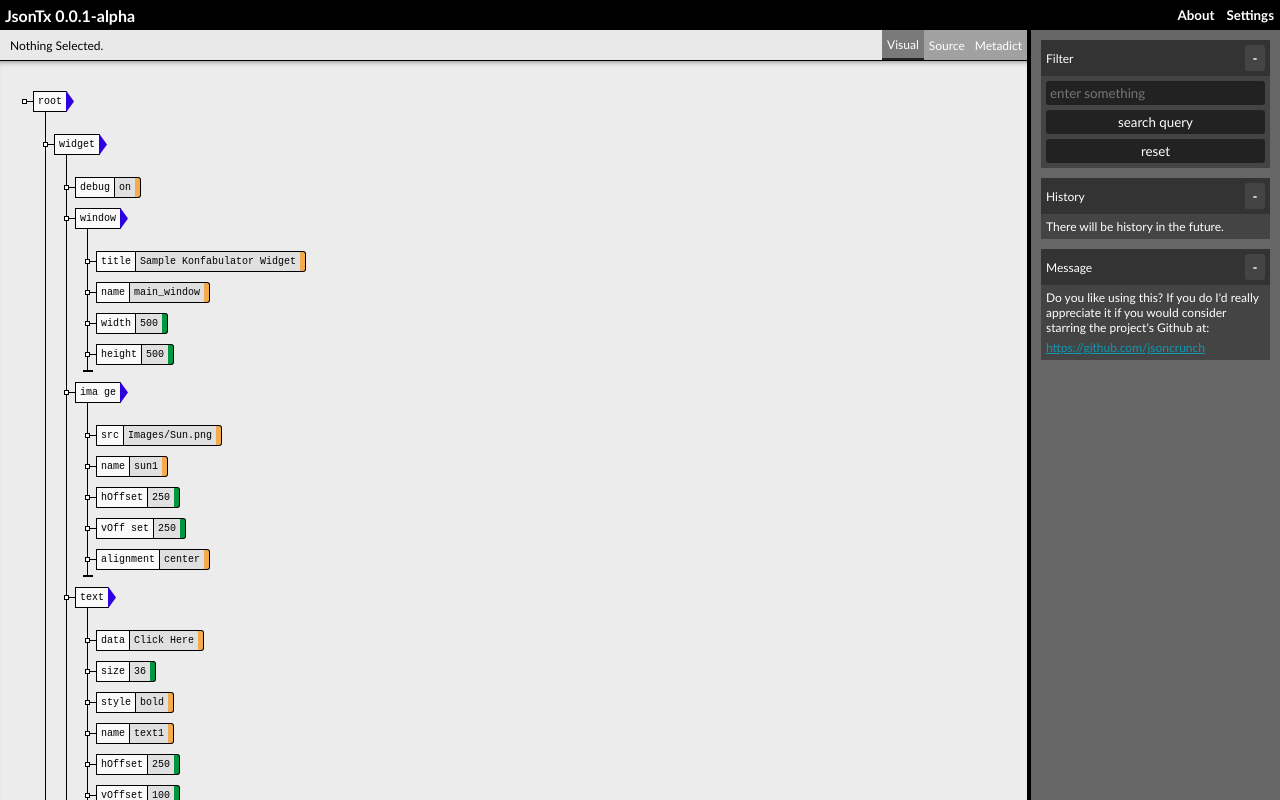
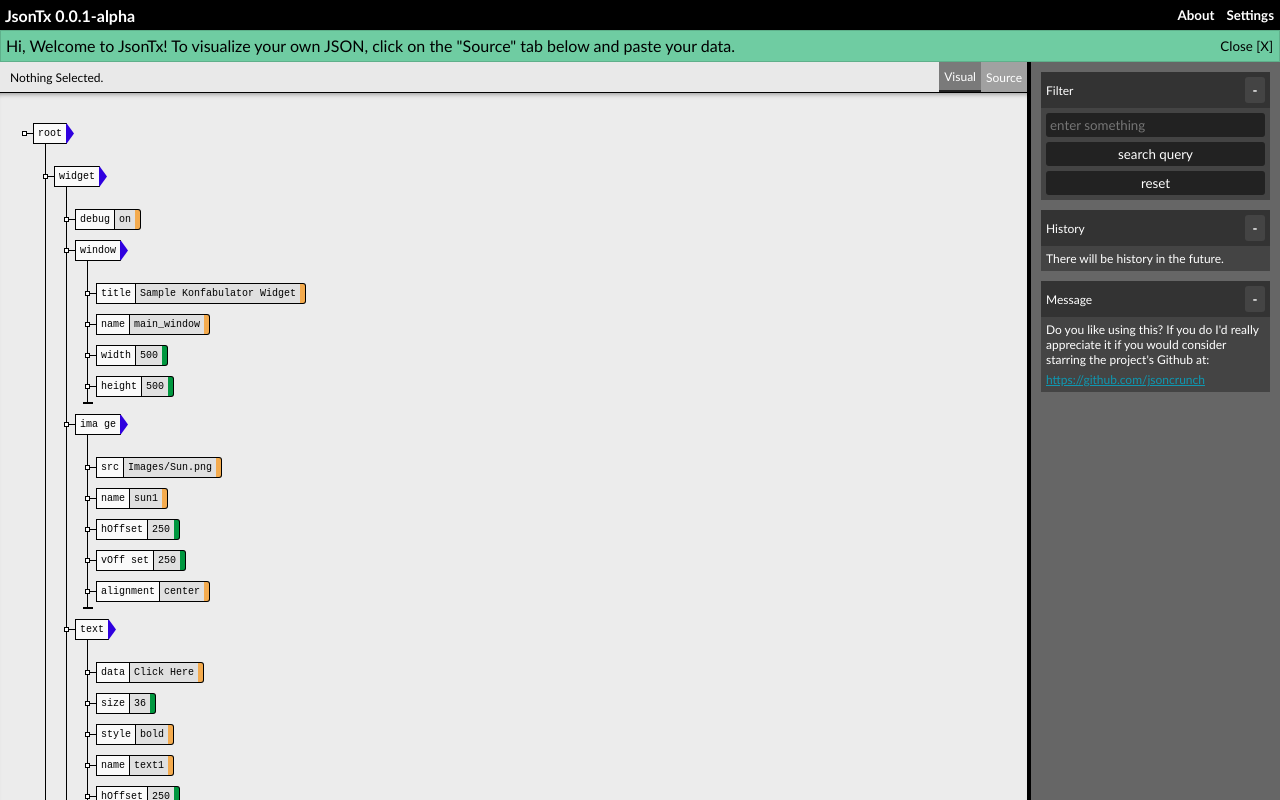
Before and after one commit to aghorui/jsoncrunch, a Svelte app: page / in a window 1280 px wide. Built offline with nearby package versions, Linux system fonts and the light colour scheme.

Commit message:
Intoductory Message

```diff
--- a/src/App.svelte
+++ b/src/App.svelte
@@ -40,6 +40,7 @@
 	import Config from './lib/Config';
 	import PropertySplitter from './components/sidebar/PropertySplitter.svelte';
 	import ValueSetterPopup from './components/visual_json/ValueSetterPopup.svelte';
+	import IntroMessage from './components/IntroMessage.svelte';
 
 	let index: Array<IndexEntry> = null
 
@@ -93,7 +94,7 @@
 	let toggleOptions: Array<ToggleSelectorOptions> = [
 		toggleOptionVisual,
 		toggleOptionSource,
-		toggleOptionMetadict
+		/*toggleOptionMetadict*/
 	];
 
 	let textInputJson: string = JSON.stringify(sampleData, null, Config.JSONIndentSize);
@@ -172,6 +173,7 @@
 
 <div style="display: flex; flex-direction: column; flex-shrink: 0; max-height: 100vh; height: 100vh;">
 	<MenuBar />
+	<IntroMessage />
 	<div style="display: flex; flex-direction: row; flex: 1;">
 		<div style="flex: 1 0 1px; overflow: auto; display: flex; flex-direction: column;">
 
--- /dev/null
+++ b/src/components/IntroMessage.svelte
@@ -0,0 +1,56 @@
+<script lang="ts">
+	import AppInfo from "../lib/AppInfo";
+	import { hasCookie, setCookie } from "../lib/Cookies";
+
+	let shown: boolean = true;
+
+	if (hasCookie("intro")) {
+		shown = false;
+	}
+
+	function closeIntroMessage() {
+		setCookie("intro", "1");
+		shown = false;
+	}
+</script>
+
+<div class="message" style:display={shown ? "flex" : "none"}>
+<div class="title">Hi, Welcome to JsonTx! To visualize your own JSON, click on the "Source" tab below and paste your data.</div>
+<div class="spacer"></div>
+<button on:click={closeIntroMessage} class="item">Close [X]</button>
+</div>
+
+
+<style>
+	.message {
+		background-color: #6FCCA2;
+		border: 1px solid #5FB08B;
+		display: block;
+		height: 30px;
+		display: flex;
+		align-items: center;
+		align-content: center;
+	}
+
+	.title {
+		flex-shrink: 0;
+		margin-left: 5px;
+		line-height: 0;
+	}
+
+	.item {
+		flex-shrink: 0;
+		background: none;
+		border: none;
+		border-radius: 0;
+		height: 100%;
+	}
+
+	.item:hover {
+		background-color: #FFFFFF55;
+	}
+
+	.spacer {
+		width: 100%;
+	}
+</style>
--- a/src/components/sidebar/PropertiesView.svelte
+++ b/src/components/sidebar/PropertiesView.svelte
@@ -72,7 +72,11 @@
 				$finalDocument = index.filter((k) => k.key.includes($filterText))
 				$filterMode = true;
 			 }}/>
-			<PropertyButton label="reset"/>
+			<PropertyButton label="reset" onclick={() => {
+				$filterMode = false;
+				$filterText = "";
+				$finalDocument = $initialDocument;
+			}}/>
 		</PropertySection>
 		<PropertySection title={"History"}>
 			There will be history in the future.
--- a/src/components/text/TextContextMenu.svelte
+++ b/src/components/text/TextContextMenu.svelte
@@ -0,0 +1,76 @@
+<script lang="ts">
+	import { copyText, getClipboardText } from "../../lib/Util";
+	export let text: string; // supposed to be bound to.
+</script>
+
+
+<!-- svelte-ignore a11y-click-events-have-key-events -->
+<div class="context-menu">
+	<button type="button" on:click={() => { copyText(text) }}>Copy All</button>
+	<button type="button" on:click={() => { text = getClipboardText() }}>Paste from Clipboard</button>
+</div>
+
+<style>
+	button {
+		font-size: 10px;
+		background: white;
+		border: 1px solid grey;
+		border-radius: 3px;
+		padding: 3px;
+		margin-left: 2px;
+		margin-right: 2px;
+		display: inline-block;
+		box-sizing: border-box;
+	}
+
+	button:hover {
+		background-color: #aaaaaa;
+	}
+
+	button:active {
+		background-color: #888888;
+	}
+
+	.context-menu {
+		background-color: #E9E9E9;
+		display: flex;
+		align-items: center;
+		align-content: center;
+		height: 30px;
+		padding: 3px;
+		box-sizing: border-box;
+		flex: 1;
+	}
+
+	.status {
+		font-size: 12px;
+		margin-left: 4px;
+		margin-right: 4px;
+	}
+
+	.spacer {
+		flex: 1;
+	}
+
+	.context-menu > * {
+		flex-shrink: 0;
+		padding: 3px;
+	}
+
+	.title {
+		text-align: right;
+		border: none;
+		background-color: #444444;
+		font-weight: bold;
+		color: white;
+		padding: 5px;
+	}
+
+	.title:hover {
+		background-color: #444444;
+	}
+
+	.title:active {
+		background-color: #444444;
+	}
+</style>
--- a/src/components/visual_json/ContextMenu.svelte
+++ b/src/components/visual_json/ContextMenu.svelte
@@ -1,5 +1,5 @@
 <script lang="ts">
-    import { valueSetterPopupOnSubmit, valueSetterPopupShown, valueSetterPopupValueString, valueSetterPopupValueType } from "../../lib/State";
+	import { valueSetterPopupOnSubmit, valueSetterPopupShown, valueSetterPopupValueString, valueSetterPopupValueType } from "../../lib/State";
 	import { isUndefinedOrNull, JsonType, JsonTypeNames, ViewportViewType, type ContextMenuEvent } from "../../lib/Types";
 	import { copyText } from "../../lib/Util";
 	import ToggleSelector from "../ToggleSelector.svelte";
@@ -14,16 +14,16 @@
 		target = null;
 	}
 
-	function deleteAll() {
-/*		let list = [ ...targetSet.keys() ].sort()
+	/*function deleteAll() {
+		let list = [ ...targetSet.keys() ].sort()
 		for (let i of list) {
 			i.deleteObject();
 		}
 
 		targetSet.clear();
-		targetSet = targetSet;*/
+		targetSet = targetSet;
 		// not implemented
-	}
+	}*/
 
 </script>
 
@@ -35,13 +35,14 @@
 	<!-- <button type="button" on:click={togglePin} disabled={togglePin === null}>
 		{#if target.persistentHighlight}Unpin{:else}Pin{/if}
 	</button>
- -->
+
 	<button type="button">Info</button>
+	 -->
 
 	{#if targetSet.size === 1}
-		<button type="button" disabled={target.deleteObject === null}>Subtree</button>
+		<!-- <button type="button" disabled={target.deleteObject === null}>Subtree</button>
 
-		<button type="button" on:click={() => target.deleteObject(target.path)} disabled={target.deleteObject === null}>Delete</button>
+		<button type="button" on:click={() => target.deleteObject(target.path)} disabled={target.deleteObject === null}>Delete</button> -->
 
 		<button type="button" on:click={() => { copyText(target.path) }}>Copy Path</button>
 
@@ -60,13 +61,13 @@
 		}}>Set Value</button>
 	{:else if targetSet.size > 1}
 		<button type="button" on:click={
-			() => {for (let [_, target] of targetSet) { target.deleteObject(target.path) }}} disabled={true}>Delete All</button>
+			() => {for (let [_, target] of targetSet) { if (target.deleteObject) target.deleteObject(target.path) }}} disabled={true}>Delete All</button>
 
-		<button type="button" on:click={() => { copyText(target.path) }}>Copy Paths</button>
+		<button type="button" on:click={() => { copyText(JSON.stringify(targetSet.keys())) }}>Copy Paths</button>
 
-		<button type="button" on:click={() => { copyText(target.key) }}>Copy Keys</button>
+		<button type="button" on:click={() => { copyText(JSON.stringify(Array.from(targetSet.values()).map((value) => value.key)))}}>Copy Keys</button>
 
-		<button type="button" on:click={() => { copyText(JSON.stringify(target.value)) }}>Copy Values</button>
+		<button type="button" on:click={() => { copyText(JSON.stringify(Array.from(targetSet.values()).map((value) => value.value))) }}>Copy Values</button>
 	{/if}
 
 	{#if targetSet.size > 1}
--- a/src/components/visual_json/VisualJsonEntryMenu.svelte
+++ b/src/components/visual_json/VisualJsonEntryMenu.svelte
@@ -12,7 +12,7 @@
 		{#if persistentHighlight}Unpin{:else}Pin{/if}
 	</button> -->
 
-	<button on:click|stopPropagation type="button">Info</button>
+	<!-- <button on:click|stopPropagation type="button">Info</button> -->
 
 	<!-- <button type="button" disabled={deleteObject === null} on:click|stopPropagation={() => {if (deleteObject) deleteObject()}}>Delete</button> -->
 
--- /dev/null
+++ b/src/lib/Cookies.ts
@@ -0,0 +1,56 @@
+import { createEmptyObject } from "./Util";
+
+
+type CookieCollection = { [id: string]: string }
+
+function generateCookieDictionary(): CookieCollection {
+	let cookies = document.cookie;
+	let cookieCollection: CookieCollection = createEmptyObject();
+
+	for (let cookie of cookies.split("; ")) {
+		if (cookie === "") {
+			continue;
+		}
+		let [cookieName, cookieValue] = cookies.split("=");
+		cookieCollection[cookieName] = cookieValue;
+	}
+
+	return cookieCollection;
+}
+
+function commitCookies(c: CookieCollection) {
+	let cookieString: string = "";
+
+	for (let [key, value] of Object.entries(c)) {
+		cookieString += `${key}=${value}; `;
+	}
+	document.cookie = cookieString;
+}
+
+let cookieCollection = generateCookieDictionary();
+
+export function hasCookie(key: string): boolean {
+	return Object.hasOwn(cookieCollection, key);
+}
+
+export function getCookie(key: string): string | null {
+	if (Object.hasOwn(cookieCollection, key)) {
+		return cookieCollection[key];
+	}
+
+	return null;
+}
+
+export function setCookie(key: string, value: string) {
+	cookieCollection[key] = value;
+	commitCookies(cookieCollection);
+}
+
+export function deleteCookie(key: string) {
+	if (Object.hasOwn(cookieCollection, key)) {
+		delete cookieCollection[key];
+	}
+	commitCookies(cookieCollection);
+}
+
+export default {}
--- a/src/lib/Util.ts
+++ b/src/lib/Util.ts
@@ -14,6 +14,26 @@ export function copyText(text: string) {
 		() => {  },
 		(err) => { console.log(err); }
 	);
+}
+
+/**
+ * Gets text from Clipboard
+ *
+ * @return     {string}  The clipboard text.
+ */
+export function getClipboardText(): string {
+	if (!navigator.clipboard) {
+		console.log("navigator.clipboard not supported by the browser.");
+	}
+
+	let text: string = ""
+
+	navigator.clipboard.readText().then(
+		(value) => { text = value },
+		(err) => { console.log(err); }
+	)
+
+	return text
 }
 
 /**
```
Also changed, not shown: doc/current_shortcomings.md (+2 -0 lines).
